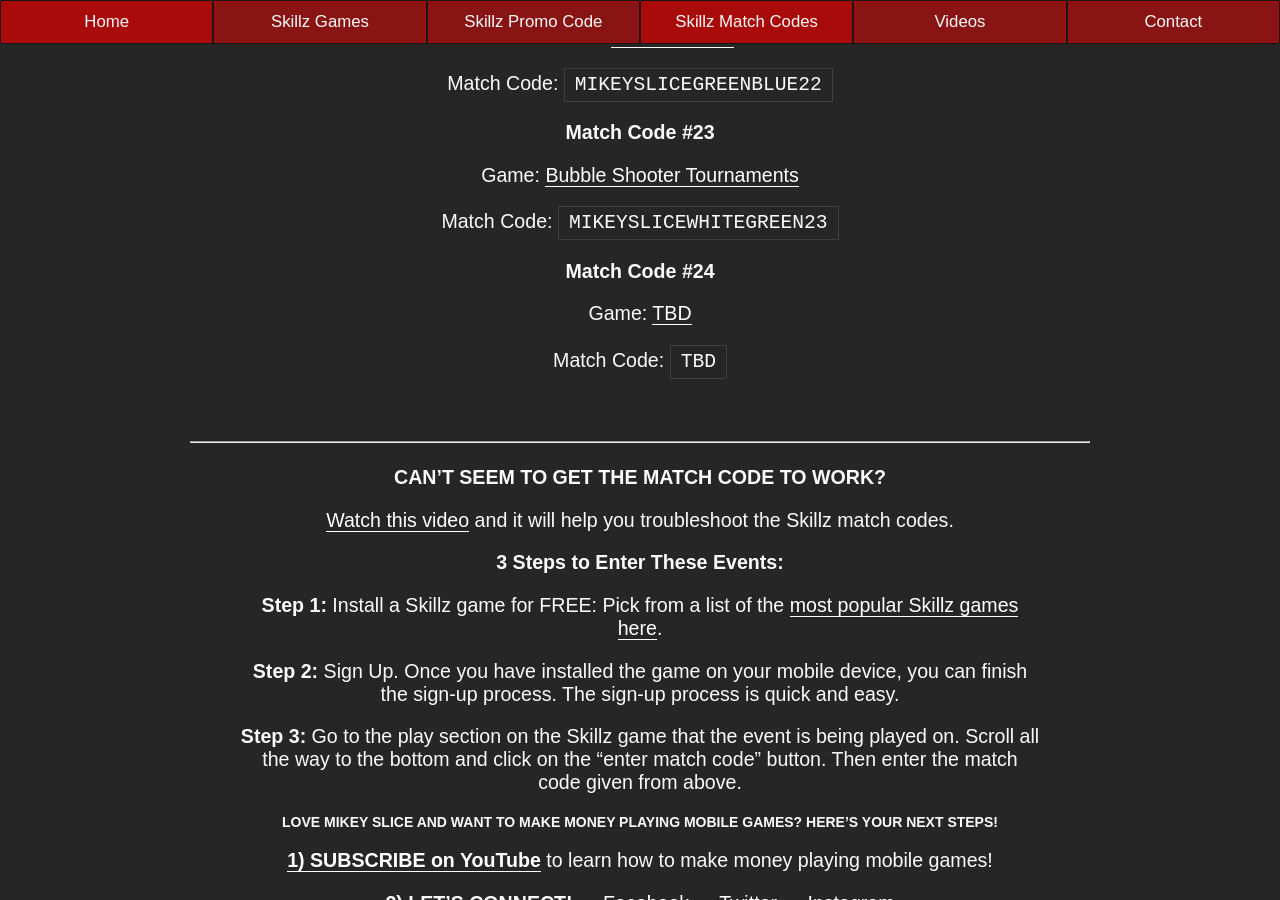
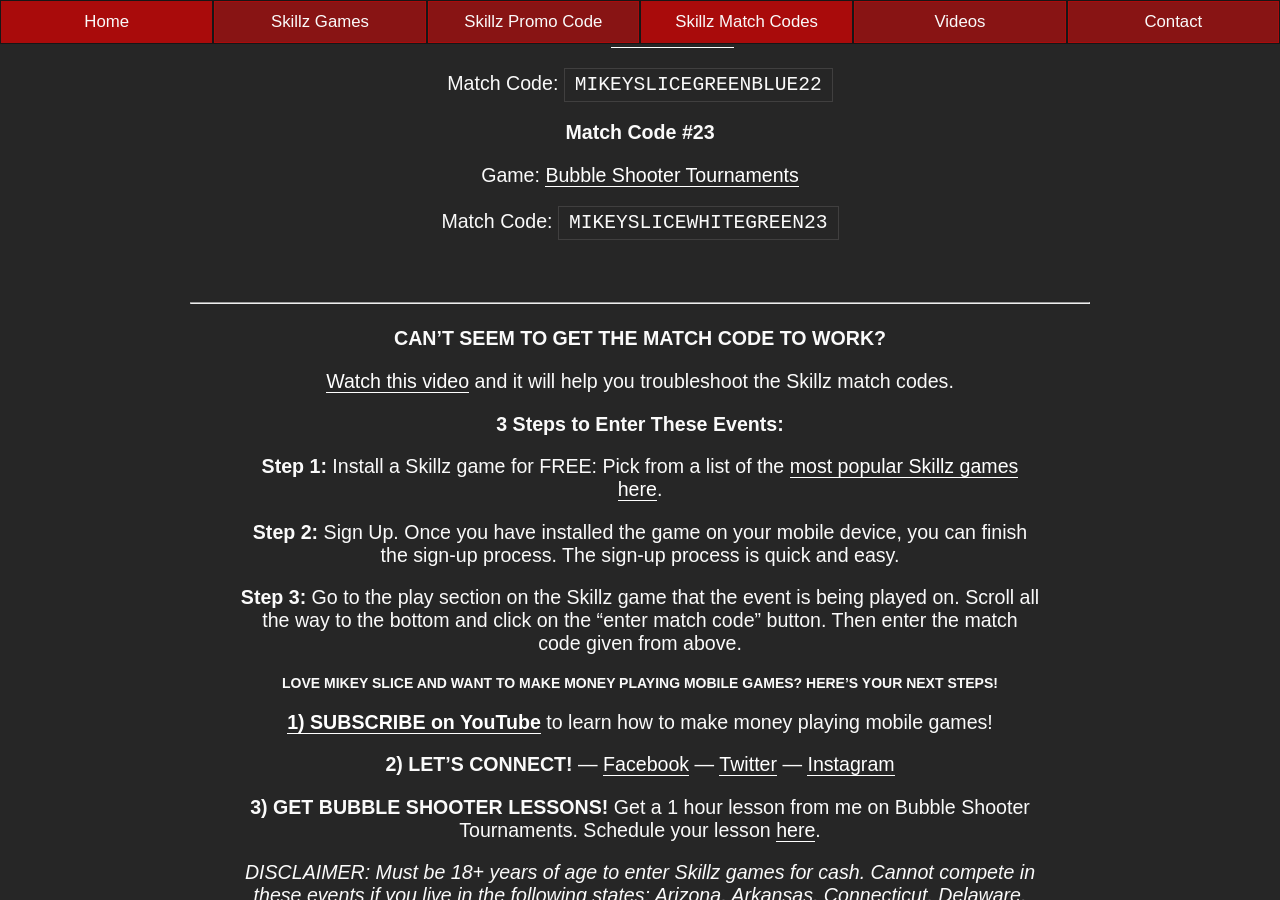
Before and after one commit to mikeyslice/esports-medium, a Jekyll site: the page built from skillz-match-codes.md, in a window 1280 px wide and 900 px high, scrolled down 6254 px. Built offline with Jekyll 4.4.1, drawn with Linux system fonts in a browser that asks for light colours.

Commit message:
Update Skillz Match Codes “skillz-match-codes”

```diff
--- a/_includes/pages/skillz-match-codes.html
+++ b/_includes/pages/skillz-match-codes.html
@@ -239,12 +239,6 @@
 
 <p>Match Code: <code>MIKEYSLICEWHITEGREEN23</code><p>
 
-<h3>Match Code #24</h3>
-
-<p>Game: <a href="/skillz-games/">TBD</a><p>
-
-<p>Match Code: <code>TBD</code><p>
-
 <p>
 
 <br><hr><br>
```
